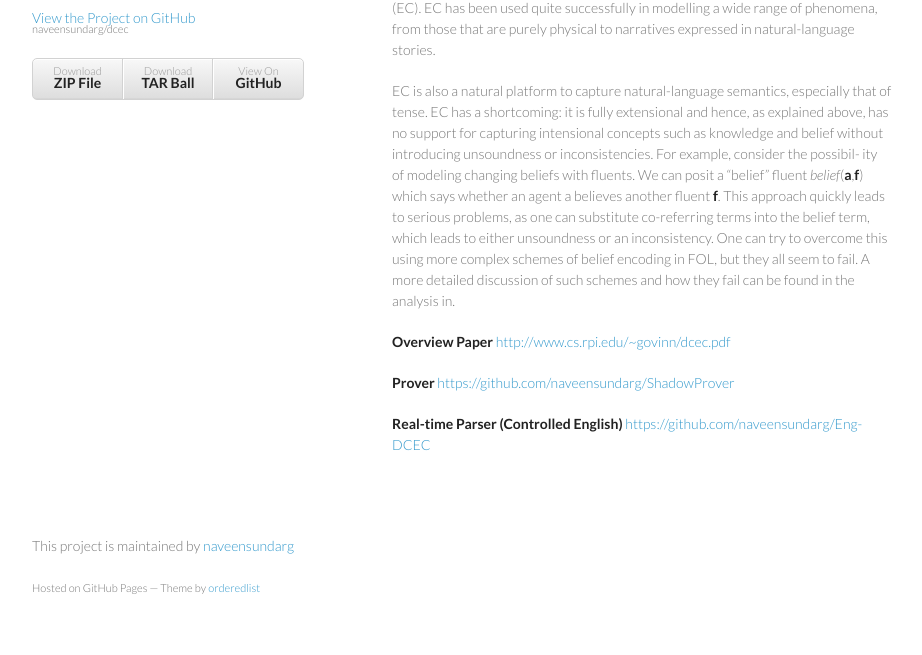
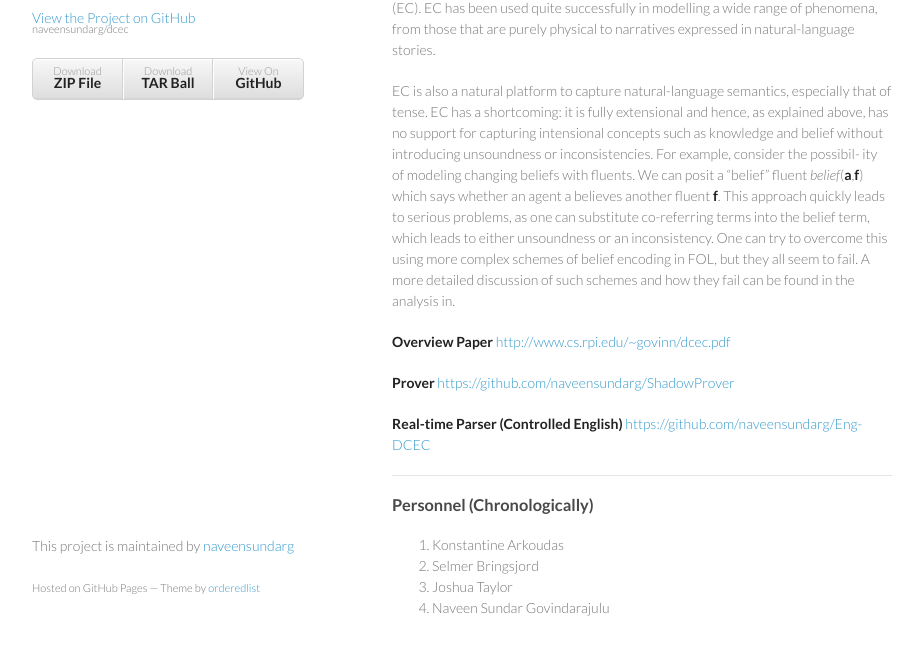
Before and after one commit to naveensundarg/dcec, a plain HTML site: page index.html in a window 1280 px wide. Shown: the part 133-788 px from the top of the page, without its empty margins (178-1100 px from the left). Drawn offline with Linux system fonts and the light colour scheme.

Commit message:
Create gh-pages branch via GitHub

```diff
--- a/index.html
+++ b/index.html
@@ -40,6 +40,16 @@
 <p><strong>Prover</strong> <a href="https://github.com/naveensundarg/ShadowProver">https://github.com/naveensundarg/ShadowProver</a></p>
 
 <p><strong>Real-time Parser (Controlled English)</strong> <a href="https://github.com/naveensundarg/Eng-DCEC">https://github.com/naveensundarg/Eng-DCEC</a></p>
+
+<hr><h3>
+<a name="personnel-chronologically" class="anchor" href="#personnel-chronologically"><span class="octicon octicon-link"></span></a>Personnel (Chronologically)</h3>
+
+<ol>
+<li>Konstantine Arkoudas</li>
+<li>Selmer Bringsjord</li>
+<li>Joshua Taylor</li>
+<li>Naveen Sundar Govindarajulu</li>
+</ol>
       </section>
       <footer>
         <p>This project is maintained by <a href="https://github.com/naveensundarg">naveensundarg</a></p>
```
Also changed, not shown: params.json (+1 -1 lines).
